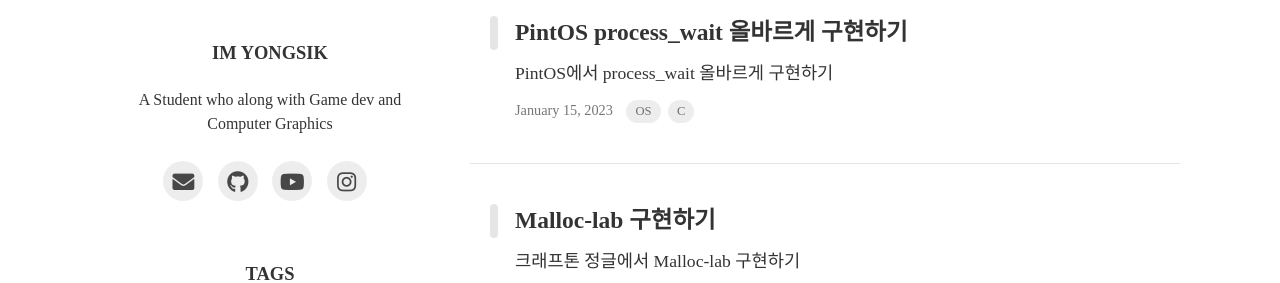
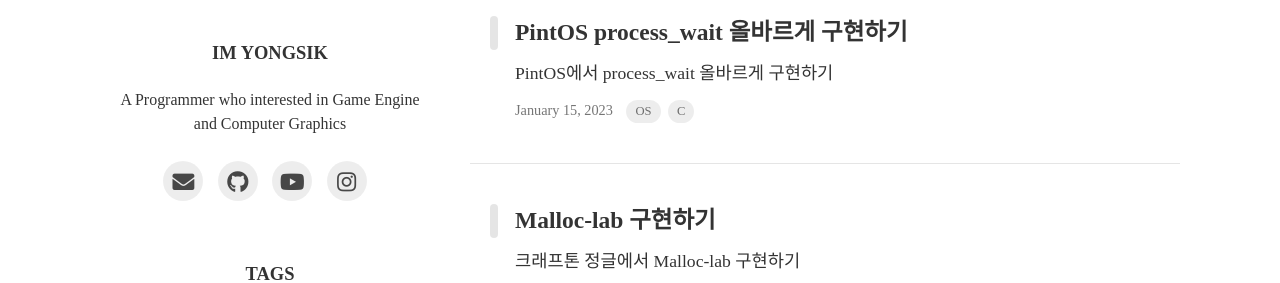
Before and after one commit to Hamsik2rang/Hamsik2rang.github.io, a Jekyll site: the page built from index.html, in a window 1280 px wide. Shown: the part 242-525 px from the top of the page. Built offline with Jekyll 4.4.1, drawn with Linux system fonts in a browser that asks for light colours; nearby versions of some CDN libraries; some web fonts are replaced; the list of posts is cut into pages by our own code.

Commit message:
description 수정

```diff
--- a/_config.yml
+++ b/_config.yml
@@ -11,7 +11,7 @@ theme_settings:
   profile:
     image: assets/img/profile2.jpg
     username: Im Yongsik
-    description: A Student who along with Game dev and Computer Graphics
+    description: A Programmer who interested in Game Engine and Computer Graphics
     experience:
       - start: 2016-03
         end:
```
